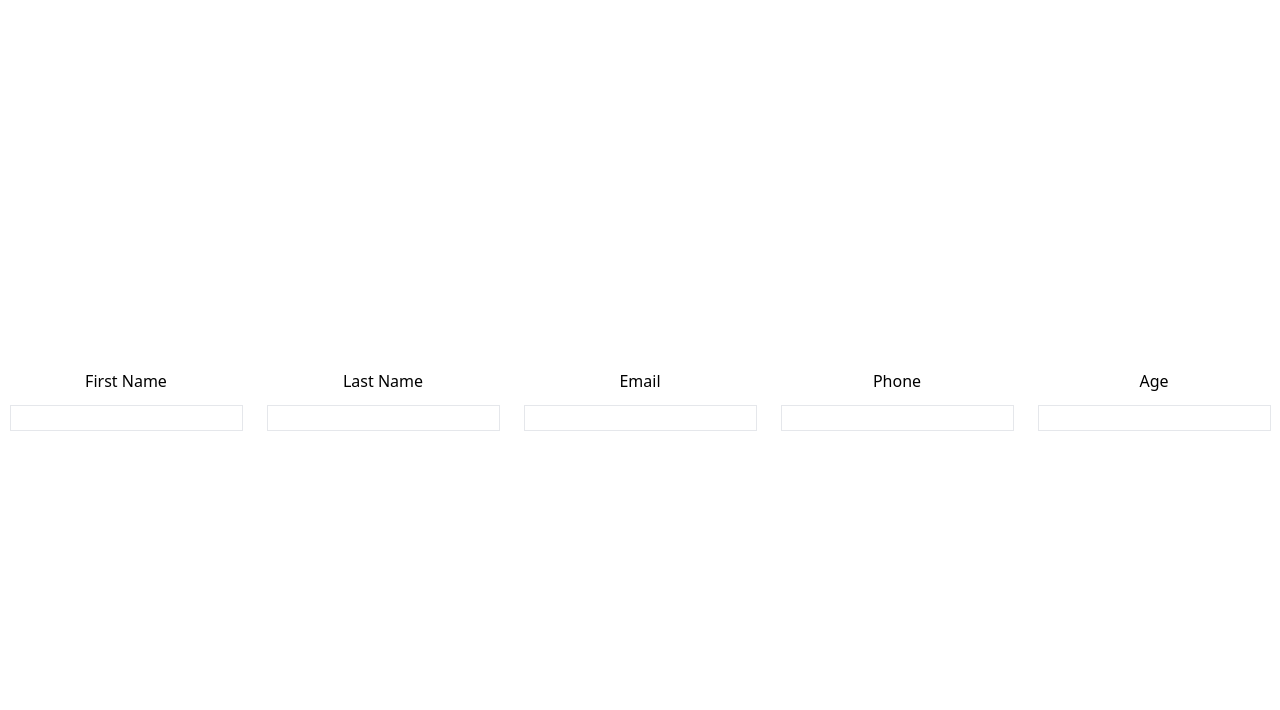
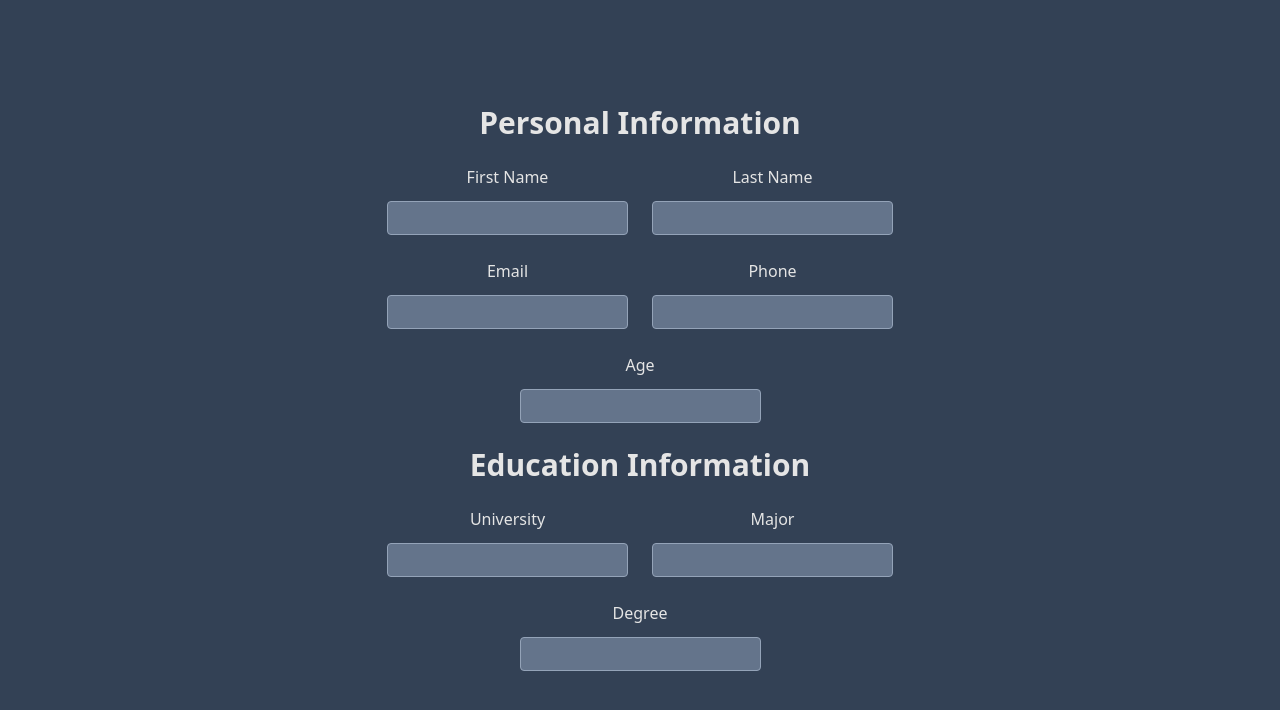
Before and after one commit to Brett-Tanner/odin-cv, a React (Vite) app: page / in a window 1280 px wide. Shown: the top 710 px of the page. Built offline with nearby package versions, Linux system fonts and the light colour scheme.

Commit message:
Create EducationFields

```diff
--- a/index.html
+++ b/index.html
@@ -6,8 +6,11 @@
     <meta name="viewport" content="width=device-width, initial-scale=1.0" />
     <title>Odin CV</title>
   </head>
-  <body>
-    <div id="root"></div>
+  <body class="bg-slate-700 text-neutral-200">
+    <div
+      id="root"
+      class="w-screen min-h-screen flex justify-center items-center"
+    ></div>
     <script type="module" src="/src/main.tsx"></script>
   </body>
 </html>
--- a/src/App.tsx
+++ b/src/App.tsx
@@ -5,7 +5,7 @@ import ExperienceFields from "./components/ExperienceFields";
 
 function App() {
   return (
-    <div className="w-screen min-h-screen flex justify-center items-center">
+    <div className="w-1/2 flex flex-col justify-center items-center gap-6">
       <form action="">
         <BasicFields />
       </form>
--- a/src/components/BasicFields.tsx
+++ b/src/components/BasicFields.tsx
@@ -19,6 +19,9 @@ function BasicFields() {
 
   return (
     <div className="flex flex-wrap justify-center items-center gap-6">
+      <h1 className="w-full text-center text-3xl font-bold">
+        Personal Information
+      </h1>
       <Field
         name="firstName"
         value={basicDetails.firstName}
--- a/src/components/EducationFields.tsx
+++ b/src/components/EducationFields.tsx
@@ -1,5 +1,34 @@
+import { ChangeEvent, useState } from "react";
+import Field from "./Field";
+
 function EducationFields() {
-  return <div></div>;
+  const [eduDetails, setEduDetails] = useState({
+    degree: "",
+    major: "",
+    university: "",
+  });
+
+  const onInput = (e: ChangeEvent<HTMLInputElement>) => {
+    setEduDetails({
+      ...eduDetails,
+      [e.currentTarget.id]: e.currentTarget.value,
+    });
+  };
+
+  return (
+    <div className="flex flex-wrap justify-center items-center gap-6">
+      <h1 className="w-full text-center text-3xl font-bold">
+        Education Information
+      </h1>
+      <Field
+        name="university"
+        value={eduDetails.university}
+        onInput={onInput}
+      />
+      <Field name="major" value={eduDetails.major} onInput={onInput} />
+      <Field name="degree" value={eduDetails.degree} onInput={onInput} />
+    </div>
+  );
 }
 
 export default EducationFields;
--- a/src/components/Field.tsx
+++ b/src/components/Field.tsx
@@ -16,7 +16,7 @@ function Field({ name, value, onInput, type = "text" }: FieldProps) {
         type={type}
         value={value}
         onInput={onInput}
-        className="border"
+        className="border border-slate-400 bg-slate-500 p-1 rounded"
         required
       />
     </div>
```
